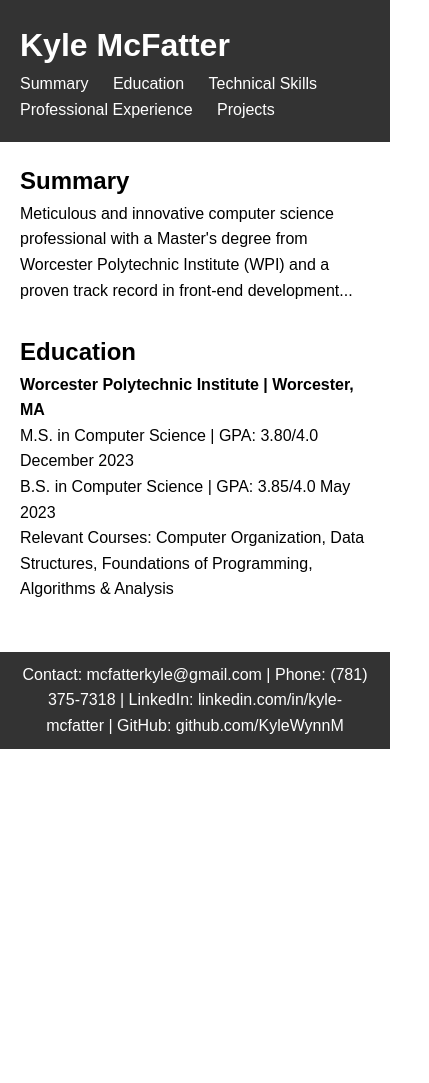
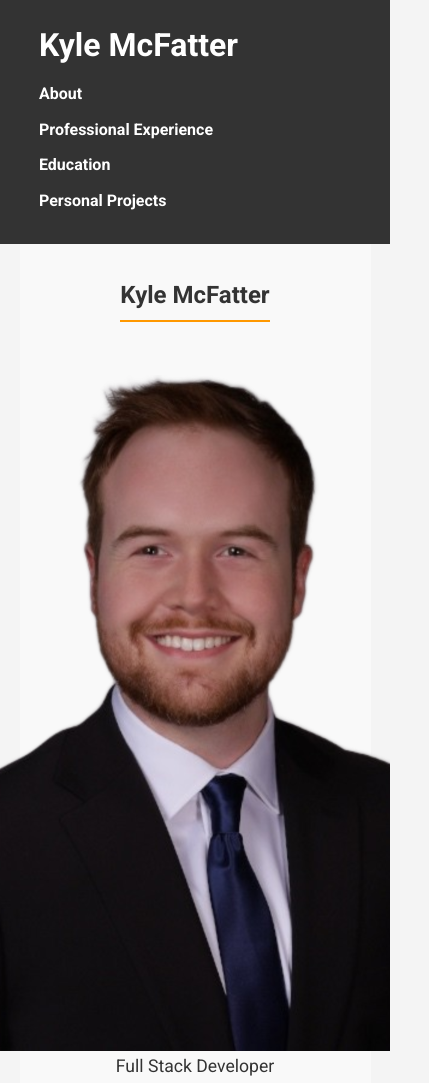
Before and after one commit to KyleWynnM/KyleWynnM.github.io, a plain HTML site: page index.html in a window 390 px wide. Shown: the top 1083 px of the page, 429 px wide, since content can reach past the window. Before the commit the page ends 844 px from the top, so only its background shows below. Drawn offline with Linux system fonts and the light colour scheme.

Commit message:
changed to snap scroll

```diff
--- a/index.html
+++ b/index.html
@@ -4,6 +4,7 @@
     <meta charset="UTF-8">
     <meta name="viewport" content="width=device-width, initial-scale=1.0">
     <title>Kyle McFatter</title>
+    <link href="https://fonts.googleapis.com/css2?family=Roboto:wght@400;700&display=swap" rel="stylesheet">
     <link rel="stylesheet" href="styles.css">
 </head>
 <body>
@@ -11,30 +12,45 @@
         <h1>Kyle McFatter</h1>
         <nav>
             <ul>
-                <li><a href="#summary">Summary</a></li>
-                <li><a href="#education">Education</a></li>
-                <li><a href="#skills">Technical Skills</a></li>
-                <li><a href="#experience">Professional Experience</a></li>
-                <li><a href="#projects">Projects</a></li>
+                <li><a href="#section1">About</a></li>
+                <li><a href="#section2">Professional Experience</a></li>
+                <li><a href="#section3">Education</a></li>
+                <li><a href="#section4">Personal Projects</a></li>
             </ul>
         </nav>
     </header>
 
     <main>
-        <section id="summary">
-            <h2>Summary</h2>
-            <p>Meticulous and innovative computer science professional with a Master's degree from Worcester Polytechnic Institute (WPI) and a proven track record in front-end development...</p>
+        <section id="section1" class="snap-section">
+            <h2>Kyle McFatter</h2>
+            <img src="kyleCutout.png" alt="Kyle McFatter">
+            <p>Full Stack Developer</p>
         </section>
 
-        <section id="education">
-            <h2>Education</h2>
-            <p><strong>Worcester Polytechnic Institute | Worcester, MA</strong><br>
-            M.S. in Computer Science | GPA: 3.80/4.0 December 2023<br>
-            B.S. in Computer Science | GPA: 3.85/4.0 May 2023</p>
-            <p>Relevant Courses: Computer Organization, Data Structures, Foundations of Programming, Algorithms & Analysis</p>
+        <section id="section2" class="snap-section">
+            <h2>Professional Experience</h2>
+            <p>Kaon Interactive, Citizens Bank, WPI</p>
         </section>
 
-        <!-- Other sections for Skills, Experience, Projects, etc. -->
+        <section id="section3" class="snap-section">
+            <h2>Education</h2>
+            <p><strong>Master's Degree from WPI</strong></p>
+            <p><strong>Bachelor's Degree from WPI</strong></p>
+        </section>
+
+        <section id="section4" class="snap-section">
+            <h2>Personal Projects</h2>
+            <div class="video-container">
+                <div class="video-item">
+                    <h3>ASL Recognition</h3>
+                    <iframe width="560" height="315" src="https://www.youtube.com/embed/RuUlaJyyrJY" frameborder="0" allowfullscreen></iframe>
+                </div>
+                <div class="video-item">
+                    <h3>Camera Sudoku Solver</h3>
+                    <iframe width="560" height="315" src="https://www.youtube.com/embed/7GydCBg6ICw" frameborder="0" allowfullscreen></iframe>
+                </div>
+            </div>
+        </section>
     </main>
 
     <footer>
--- a/styles.css
+++ b/styles.css
@@ -6,14 +6,23 @@
 
 /* Basic styles */
 body {
-    font-family: Arial, sans-serif;
+    font-family: 'Roboto', Arial, sans-serif;
     line-height: 1.6;
+    color: #333;
+    background-color: #f4f4f4;
 }
 
+/* Header styles */
 header {
     background-color: #333;
     color: #fff;
-    padding: 20px;
+    padding: 20px 10%;
+    display: flex;
+    justify-content: space-between;
+    align-items: center;
+    position: sticky;
+    top: 0;
+    z-index: 1000;
 }
 
 header h1 {
@@ -22,29 +31,113 @@
 
 nav ul {
     list-style: none;
+    display: flex;
 }
 
 nav ul li {
-    display: inline;
     margin-right: 20px;
 }
 
 nav ul li a {
     color: #fff;
     text-decoration: none;
+    font-weight: bold;
 }
 
-main {
-    padding: 20px;
+nav ul li a:hover {
+    color: #ff9800;
 }
 
-section {
-    margin-bottom: 30px;
+/* Main content styles */
+main {
+    scroll-snap-type: y mandatory;
+    overflow-y: scroll;
+    height: 100vh;
 }
 
+.snap-section {
+    scroll-snap-align: start;
+    padding: 20px 10%;
+    height: 100vh;
+    display: flex;
+    flex-direction: column;
+    justify-content: center;
+    align-items: center;
+    background-color: #fff;
+    border-bottom: 1px solid #ccc;
+}
+
+.snap-section:nth-child(odd) {
+    background-color: #f9f9f9;
+}
+
+section h2 {
+    margin-bottom: 10px;
+    border-bottom: 2px solid #ff9800;
+    padding-bottom: 5px;
+}
+
+section p {
+    margin-bottom: 15px;
+    font-size: 1.1em;
+}
+
+.video-container {
+    display: flex;
+    flex-direction: column;
+    align-items: center;
+    gap: 20px;
+}
+
+.video-item {
+    text-align: center;
+}
+
+.video-item h3 {
+    margin-bottom: 10px;
+}
+
+/* Footer styles */
 footer {
     background-color: #333;
     color: #fff;
-    padding: 10px 20px;
+    padding: 10px 10%;
     text-align: center;
+    position: relative;
+    bottom: 0;
+    width: 100%;
 }
+
+/* Responsive design */
+@media (max-width: 768px) {
+    header {
+        flex-direction: column;
+        align-items: flex-start;
+    }
+
+    nav ul {
+        flex-direction: column;
+        padding-top: 10px;
+    }
+
+    nav ul li {
+        margin-bottom: 10px;
+    }
+
+    main {
+        padding: 20px 5%;
+    }
+
+    footer {
+        padding: 10px 5%;
+    }
+
+    .video-container {
+        flex-direction: column;
+    }
+
+    .video-item iframe {
+        width: 100%;
+        height: auto;
+    }
+}
```
